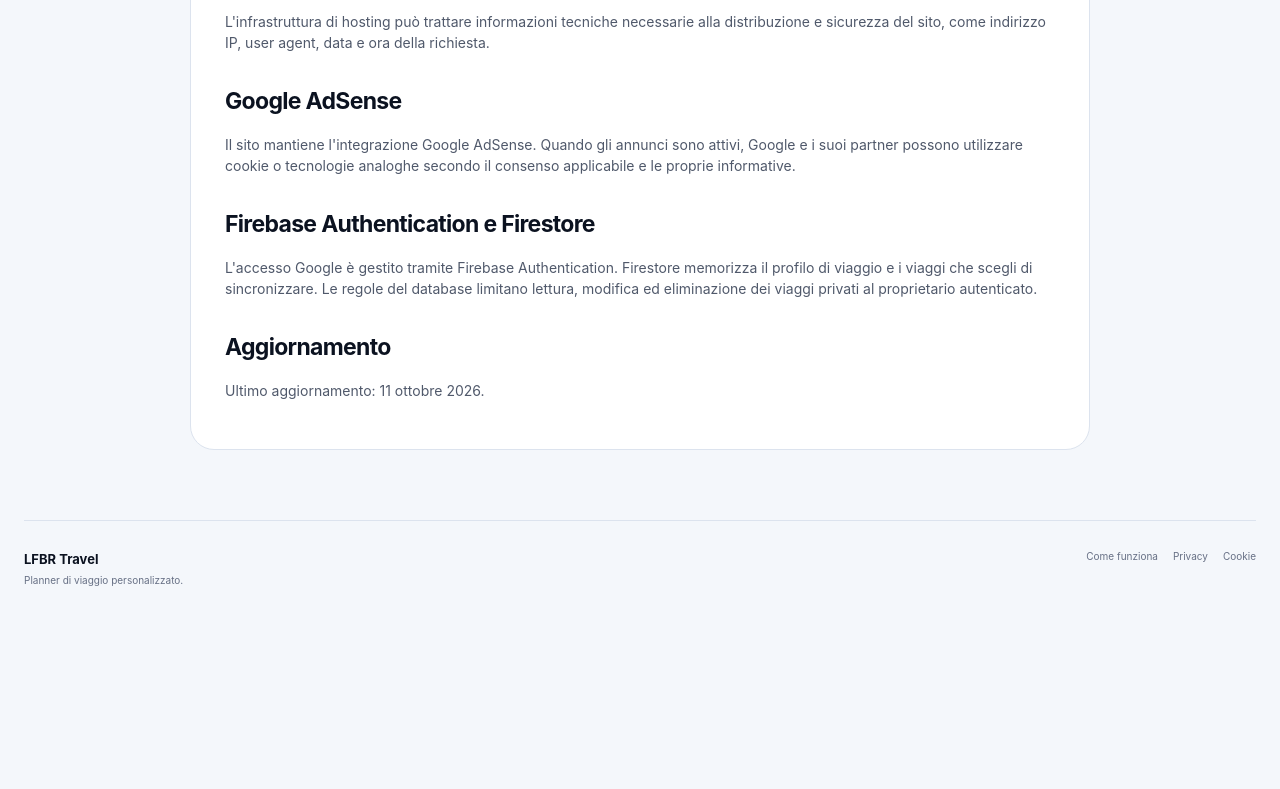
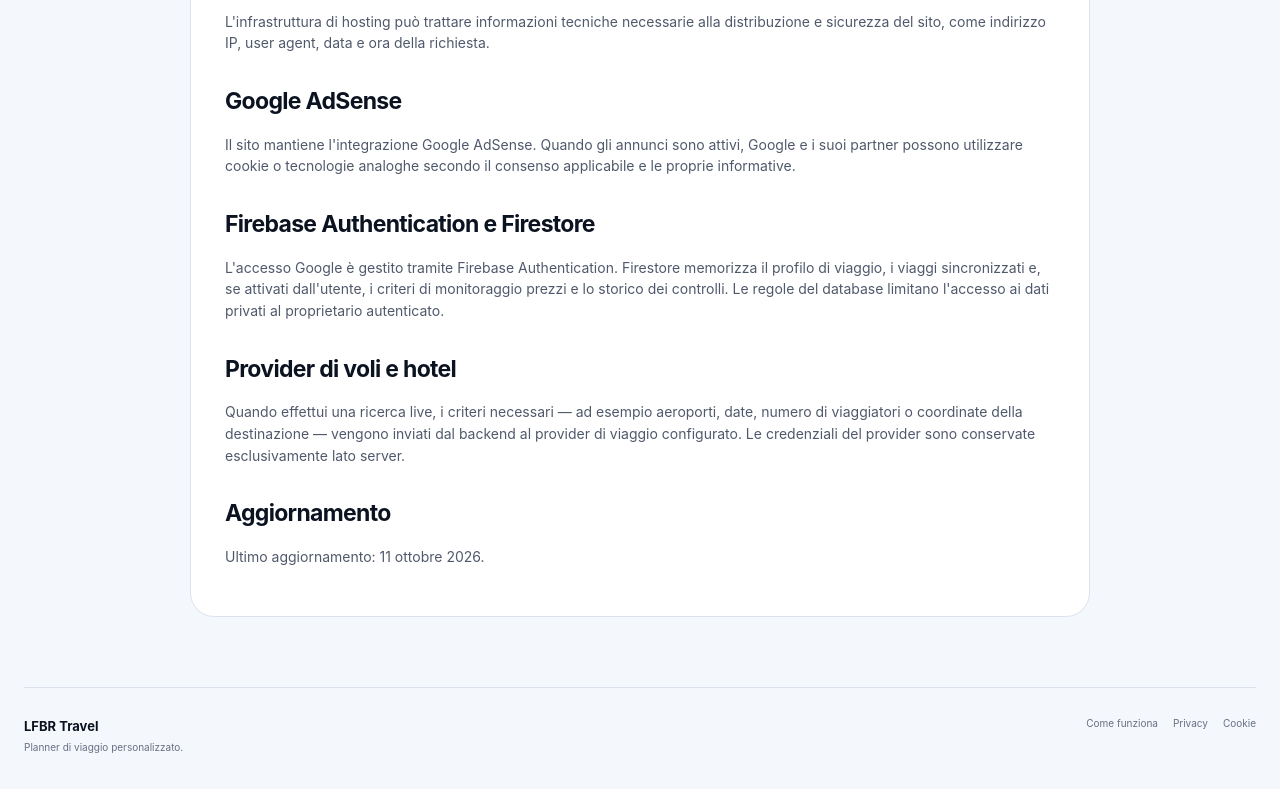
Before and after one commit to RukaKajiya/lfbr.it, a website: page privacy.html in a window 1280 px wide. Shown: the part 816-1605 px from the top of the page. Before the commit the page ends 1445 px from the top, so only its background shows below. Drawn offline with Linux system fonts and the light colour scheme.

Commit message:
Aggiorna privacy per provider e price tracker

```diff
--- a/privacy.html
+++ b/privacy.html
@@ -12,7 +12,7 @@
  <h2>Mappa</h2><p>La mappa utilizza Leaflet e le mappe di OpenStreetMap. Il caricamento delle tessere cartografiche comporta richieste verso infrastrutture esterne soggette alle rispettive informative.</p>
  <h2>Dati tecnici</h2><p>L'infrastruttura di hosting può trattare informazioni tecniche necessarie alla distribuzione e sicurezza del sito, come indirizzo IP, user agent, data e ora della richiesta.</p>
  <h2>Google AdSense</h2><p>Il sito mantiene l'integrazione Google AdSense. Quando gli annunci sono attivi, Google e i suoi partner possono utilizzare cookie o tecnologie analoghe secondo il consenso applicabile e le proprie informative.</p>
- <h2>Firebase Authentication e Firestore</h2><p>L'accesso Google è gestito tramite Firebase Authentication. Firestore memorizza il profilo di viaggio e i viaggi che scegli di sincronizzare. Le regole del database limitano lettura, modifica ed eliminazione dei viaggi privati al proprietario autenticato.</p>
+ <h2>Firebase Authentication e Firestore</h2><p>L'accesso Google è gestito tramite Firebase Authentication. Firestore memorizza il profilo di viaggio, i viaggi sincronizzati e, se attivati dall'utente, i criteri di monitoraggio prezzi e lo storico dei controlli. Le regole del database limitano l'accesso ai dati privati al proprietario autenticato.</p><h2>Provider di voli e hotel</h2><p>Quando effettui una ricerca live, i criteri necessari — ad esempio aeroporti, date, numero di viaggiatori o coordinate della destinazione — vengono inviati dal backend al provider di viaggio configurato. Le credenziali del provider sono conservate esclusivamente lato server.</p>
  <h2>Aggiornamento</h2><p>Ultimo aggiornamento: 11 ottobre 2026.</p></div></main>
 <footer class="app-footer"><div><strong>LFBR Travel</strong><p>Planner di viaggio personalizzato.</p></div><div><a href="chi-siamo.html">Come funziona</a><a href="privacy.html">Privacy</a><a href="cookie.html">Cookie</a></div></footer>
 </div></body></html>
```
